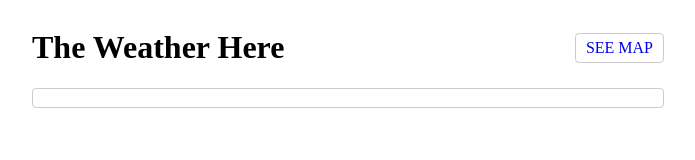
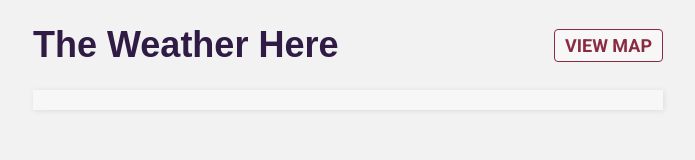
Before and after one commit to rebeccaeilering/the-weather-here, a website: page public/index.html in a window 1280 px wide. Shown: the whole page, without its empty margins (292-987 px from the left). Drawn offline with Linux system fonts and the light colour scheme; a web font is replaced by a local one.

Commit message:
added more styling for color, fonts etc

```diff
--- a/public/index.html
+++ b/public/index.html
@@ -13,7 +13,7 @@
     <header>
       <div class="container">
         <h1>The Weather Here</h1>
-        <a href="/results">See Map</a>
+        <a href="/results">View Map</a>
       </div>
     </header>
     <main>
--- a/public/styles.css
+++ b/public/styles.css
@@ -1,7 +1,25 @@
+@import url('https://fonts.googleapis.com/css?family=Expletus+Sans:700i|Roboto:300,700&display=swap');
+
+
+body {
+  font-family: 'Roboto', sans-serif;
+  font-size: 18px;
+  font-weight: 300;
+  margin: 0;
+  padding: 0 10px;
+  background-color: #f2f2f2;
+}
+
 .container {
-  width: 50%;
-  max-width: 1200px;
+  width: 100%;
   margin: auto;
+}
+
+@media (min-width: 768px) {
+  .container {
+    width: 50%;
+    max-width: 1200px;
+  }
 }
 
 header .container {
@@ -11,19 +29,33 @@ header .container {
 }
 
 a {
-  border: 1px solid #ccc;
+  border: 1px solid #892c41;
   border-radius: 4px;
   text-decoration: none;
   text-transform: uppercase;
   padding: 5px 10px;
+  font-weight: 700;
+  color: #892c41;
+  background-color: #f7f7f7;
 }
 
-.content{
-  border: 1px solid #ccc;
-  border-radius: 4px;
-  padding: 0 20px;
+a:hover,
+a:focus {
+  color: #2f1b44;
+  background-color: rgba(251, 255, 95, .1);
 }
 
-.content p {
-  font-size: 18px;
+h1 {
+  font-family: 'Expletus Sans', sans-serif;
+  color: #2f1b44;
 }
+
+.content {
+  padding: 1px 20px;
+  background-color: #f7f7f7;
+  box-shadow: 1px 1px 5px #ddd;
+}
+
+.content.map {
+  padding: 12px 20px;
+}
```
Also changed, not shown: public/results/index.html (+2 -0 lines), 1 other file.
